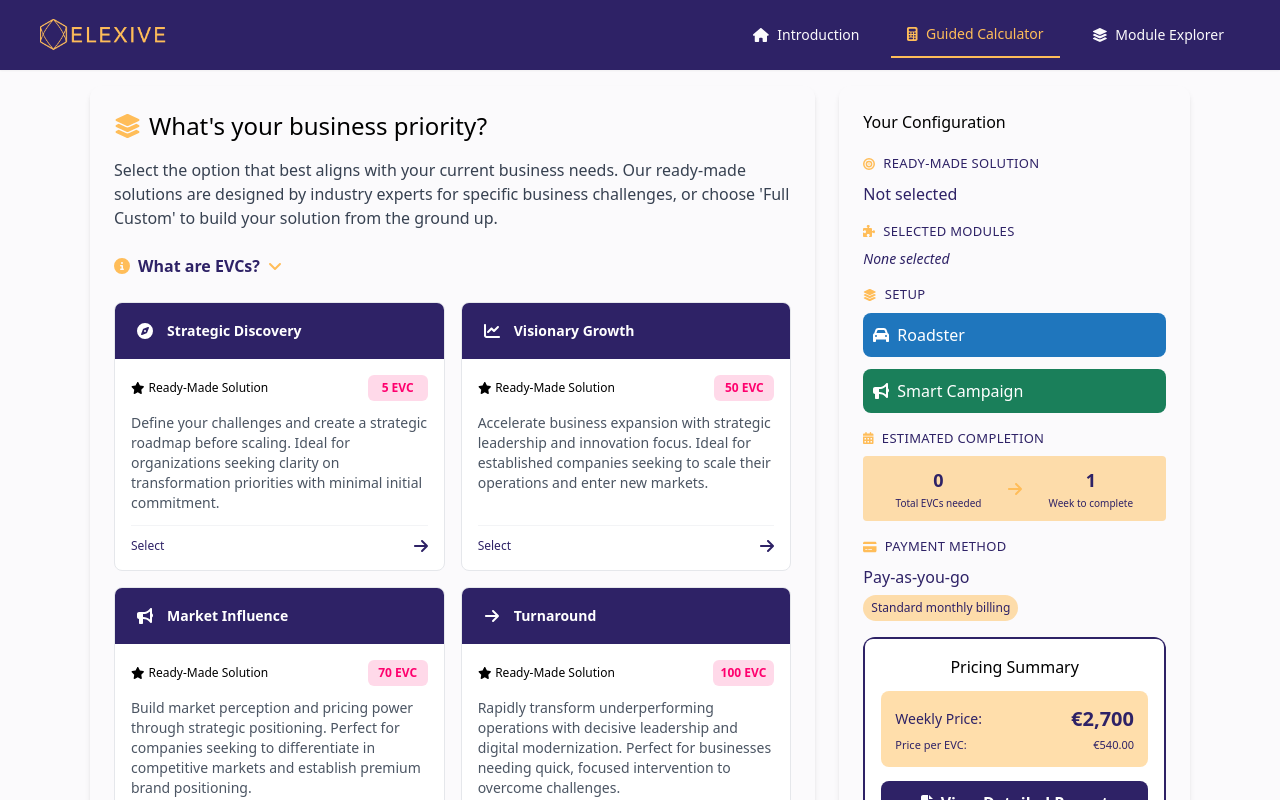
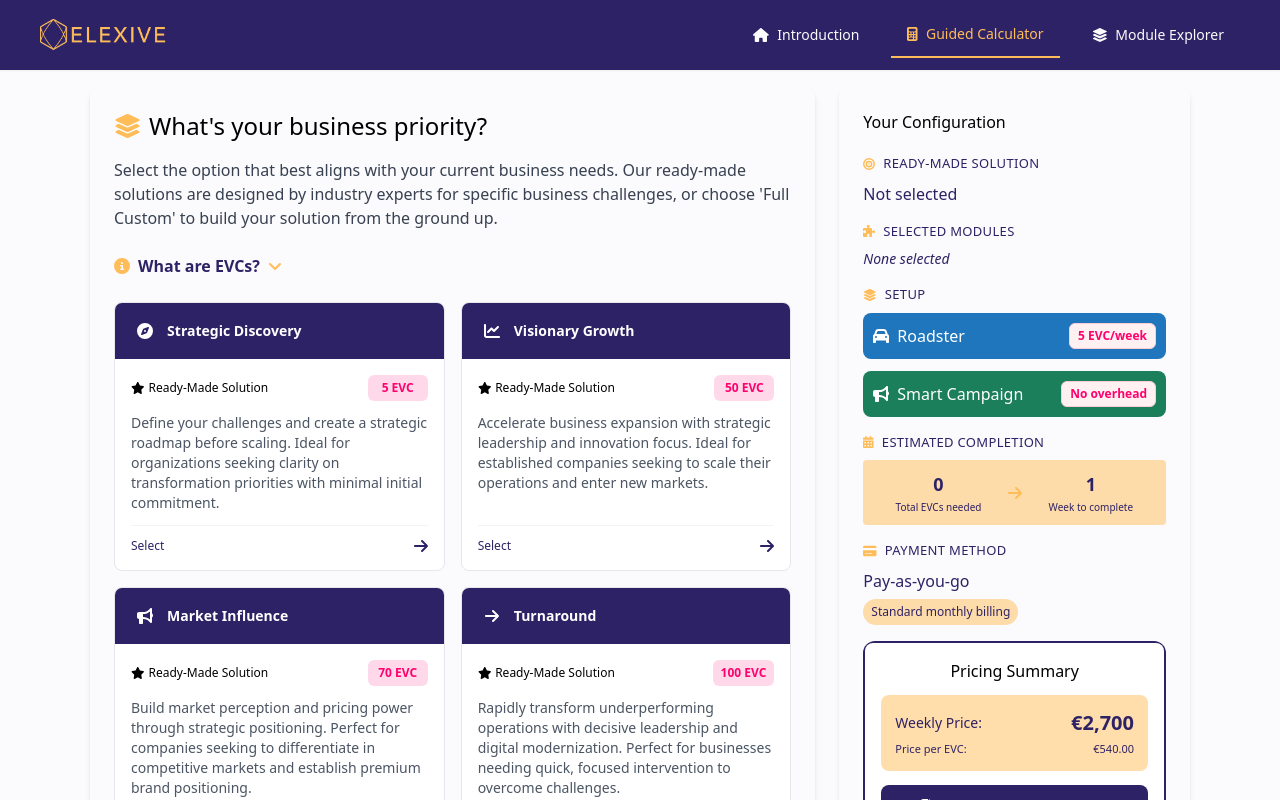
Before and after one commit to elexive-com/elexive-calc, a React (Create React App) app: page / in a window 1280 px wide. Both pictures are taken after a click on the button "Guided Calculator". Shown: the top 800 px of the page. Built offline with nearby package versions, Linux system fonts and the light colour scheme.

Commit message:
Fixed summary sidebar calculation

```diff
--- a/src/components/SummarySidebar.jsx
+++ b/src/components/SummarySidebar.jsx
@@ -36,13 +36,9 @@ const SummarySidebar = ({ calculator }) => {
     evcBase,
     totalPrice,
     evcPricePerUnit,
-    completionTimeWeeks,
-    totalModuleEvcs,
     selectedVariants = {},
     parameters = {},
-    serviceParameters = [],
-    weeklyProductionCapacity,
-    monthlyOutputValue
+    serviceParameters = []
   } = calculator;
 
   // Get selected modules with their EVC values
@@ -60,6 +56,16 @@ const SummarySidebar = ({ calculator }) => {
       };
     });
 
+  // Calculate total EVC sum of all selected modules
+  const totalEvcSum = selectedModuleDetails.reduce((sum, module) => sum + module.evcValue, 0);
+
+  // Calculate the absolute EVC overhead for resource allocation
+  const overheadPercentage = calculatorConfig.resourceAllocation[resourceAllocation]?.switchingOverhead || 0;
+  const absoluteOverheadEvcs = Math.ceil((totalEvcSum * overheadPercentage) / 100);
+
+  // Total EVCs needed including overhead
+  const totalEvcsWithOverhead = totalEvcSum + absoluteOverheadEvcs;
+
   // Function to get pillar color based on pillar type
   const getPillarColor = (pillar) => {
     switch(pillar?.toLowerCase()) {
@@ -70,6 +76,14 @@ const SummarySidebar = ({ calculator }) => {
       default: return 'rgba(217, 144, 0, 0.9)'; // Default to transformation color
     }
   };
+
+  // Calculate the estimated completion time based on raw weekly production capacity
+  // Using the raw value from calculatorConfig to match what's displayed in the UI
+  const rawWeeklyCapacity = calculatorConfig.productionCapacity[productionCapacity]?.weeklyEVCs || 0;
+
+  const estimatedCompletionWeeks = rawWeeklyCapacity > 0
+    ? Math.max(1, Math.ceil(totalEvcsWithOverhead / rawWeeklyCapacity))
+    : 0;
 
   return (
     <>
@@ -105,6 +119,29 @@ const SummarySidebar = ({ calculator }) => {
                       </span>
                     </div>
                   ))}
+
+                  {/* Total Sum row - only show when more than one module is selected */}
+                  {selectedModuleDetails.length > 1 && (
+                    <>
+                      {/* Divider line above the Total Sum */}
+                      <div className="border-t border-gray-300 my-2"></div>
+
+                      <div
+                        className="flex justify-between items-center py-1.5 px-2.5 rounded-md"
+                        style={{ backgroundColor: 'rgba(0, 0, 0, 0.8)' }} // Dark background to differentiate
+                      >
+                        <span className="text-white text-xs font-medium flex items-center">
+                          <FontAwesomeIcon icon={faCalculator}
+                            className="mr-2 text-xs text-white"
+                          />
+                          Modules Sum
+                        </span>
+                        <span className="bg-rose-100 text-xs font-semibold px-2 py-1 rounded-md text-elx-evc border border-rose-300">
+                          {totalEvcSum} EVC
+                        </span>
+                      </div>
+                    </>
+                  )}
                 </div>
               </>
             ) : (
@@ -115,11 +152,12 @@ const SummarySidebar = ({ calculator }) => {
           {/* Setup - Combined Production Capacity and Resource Allocation */}
           <Section title="Setup" icon={faLayerGroup}>
             <div className="flex flex-col space-y-3">
-              {/* Production Capacity with stronger colors and icon */}
+              {/* Production Capacity with stronger colors, icon, and EVC value */}
               <div
-                className="rounded-lg p-2.5 flex items-center"
+                className="rounded-lg p-2.5 flex items-center justify-between"
                 style={{ backgroundColor: '#1F76BD' }} // Deeper blue for contrast
               >
+                <div className="flex items-center">
                   <FontAwesomeIcon
                     icon={
                       productionCapacity === "pathfinder" ? faCompass :
@@ -133,12 +171,17 @@ const SummarySidebar = ({ calculator }) => {
                     {calculatorConfig.productionCapacity[productionCapacity]?.label || "Not selected"}
                   </p>
                 </div>
+                <span className="bg-rose-50 text-xs font-semibold px-2 py-1 rounded-md text-elx-evc border border-rose-200">
+                  {calculatorConfig.productionCapacity[productionCapacity]?.weeklyEVCs || 0} EVC/week
+                </span>
+              </div>
 
-              {/* Resource Allocation with stronger colors and icon */}
+              {/* Resource Allocation with stronger colors, icon, and absolute overhead EVCs */}
               <div
-                className="rounded-lg p-2.5 flex items-center"
+                className="rounded-lg p-2.5 flex items-center justify-between"
                 style={{ backgroundColor: '#1A7F5A' }} // Deeper green for contrast
               >
+                <div className="flex items-center">
                   <FontAwesomeIcon
                     icon={
                       resourceAllocation === "focused" ? faLightbulb :
@@ -151,29 +194,14 @@ const SummarySidebar = ({ calculator }) => {
                     {calculatorConfig.resourceAllocation[resourceAllocation]?.description || "Not selected"}
                   </p>
                 </div>
-            </div>
-          </Section>
-
-          {/* Estimated Completion Time */}
-          <Section title="Estimated Completion" icon={faCalendarAlt}>
-            <div className="flex justify-between items-center mt-1 bg-elx-accent-light bg-opacity-30 p-2.5 rounded">
-              <div className="text-center flex-1">
-                <p className="font-bold text-lg text-elx-primary">{totalModuleEvcs}</p>
-                <p className="text-[10px] text-elx-primary mt-0.5 font-medium">Total EVCs needed</p>
-              </div>
-              <div className="flex items-center px-1">
-                <FontAwesomeIcon icon={faArrowRight} className="text-elx-accent" />
-              </div>
-              <div className="text-center flex-1">
-                <p className="font-bold text-lg text-elx-primary">{completionTimeWeeks}</p>
-                <p className="text-[10px] text-elx-primary mt-0.5 font-medium">
-                  {completionTimeWeeks === 1 ? 'Week' : 'Weeks'} to complete
-                </p>
+                <span className="bg-rose-50 text-xs font-semibold px-2 py-1 rounded-md text-elx-evc border border-rose-200">
+                  {absoluteOverheadEvcs > 0 ? `+${absoluteOverheadEvcs} EVC` : 'No overhead'}
+                </span>
               </div>
             </div>
           </Section>
 
-          {/* Custom Parameters */}
+          {/* Custom Parameters - Moved here to be right after Setup */}
           {serviceParameters.filter(param => parameters[param.id]).length > 0 && (
             <Section title="Custom Parameters" icon={faInfoCircle}>
               <div className="space-y-1 text-sm">
@@ -188,6 +216,25 @@ const SummarySidebar = ({ calculator }) => {
               </div>
             </Section>
           )}
+
+          {/* Estimated Completion Time */}
+          <Section title="Estimated Completion" icon={faCalendarAlt}>
+            <div className="flex justify-between items-center mt-1 bg-elx-accent-light bg-opacity-30 p-2.5 rounded">
+              <div className="text-center flex-1">
+                <p className="font-bold text-lg text-elx-primary">{totalEvcsWithOverhead}</p>
+                <p className="text-[10px] text-elx-primary mt-0.5 font-medium">Total EVCs needed</p>
+              </div>
+              <div className="flex items-center px-1">
+                <FontAwesomeIcon icon={faArrowRight} className="text-elx-accent" />
+              </div>
+              <div className="text-center flex-1">
+                <p className="font-bold text-lg text-elx-primary">{estimatedCompletionWeeks}</p>
+                <p className="text-[10px] text-elx-primary mt-0.5 font-medium">
+                  {estimatedCompletionWeeks === 1 ? 'Week' : 'Weeks'} to complete
+                </p>
+              </div>
+            </div>
+          </Section>
 
           {/* Payment Option */}
           <Section title="Payment Method" icon={faCreditCard}>
```
Lines whose indentation alone changed are shown as unchanged.
